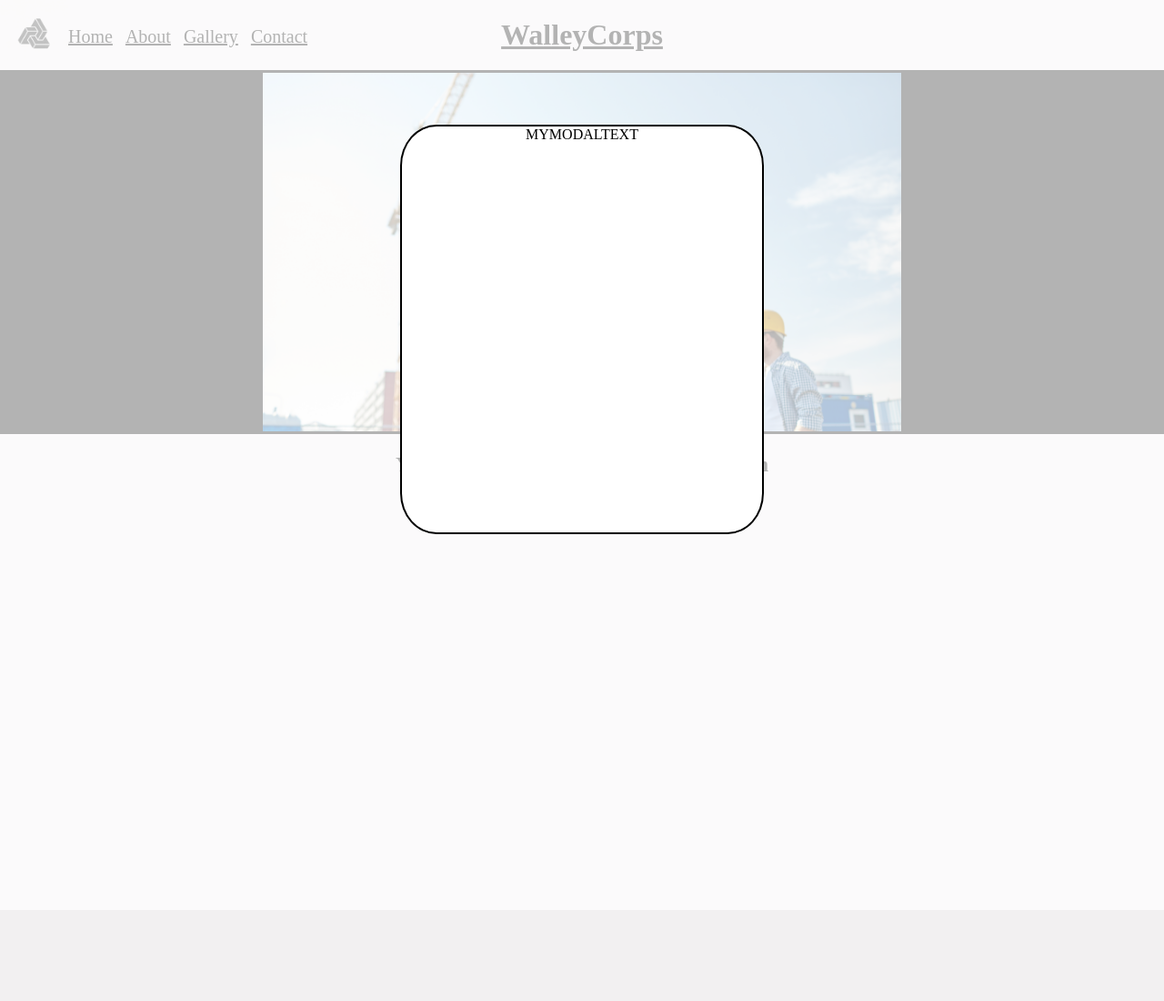
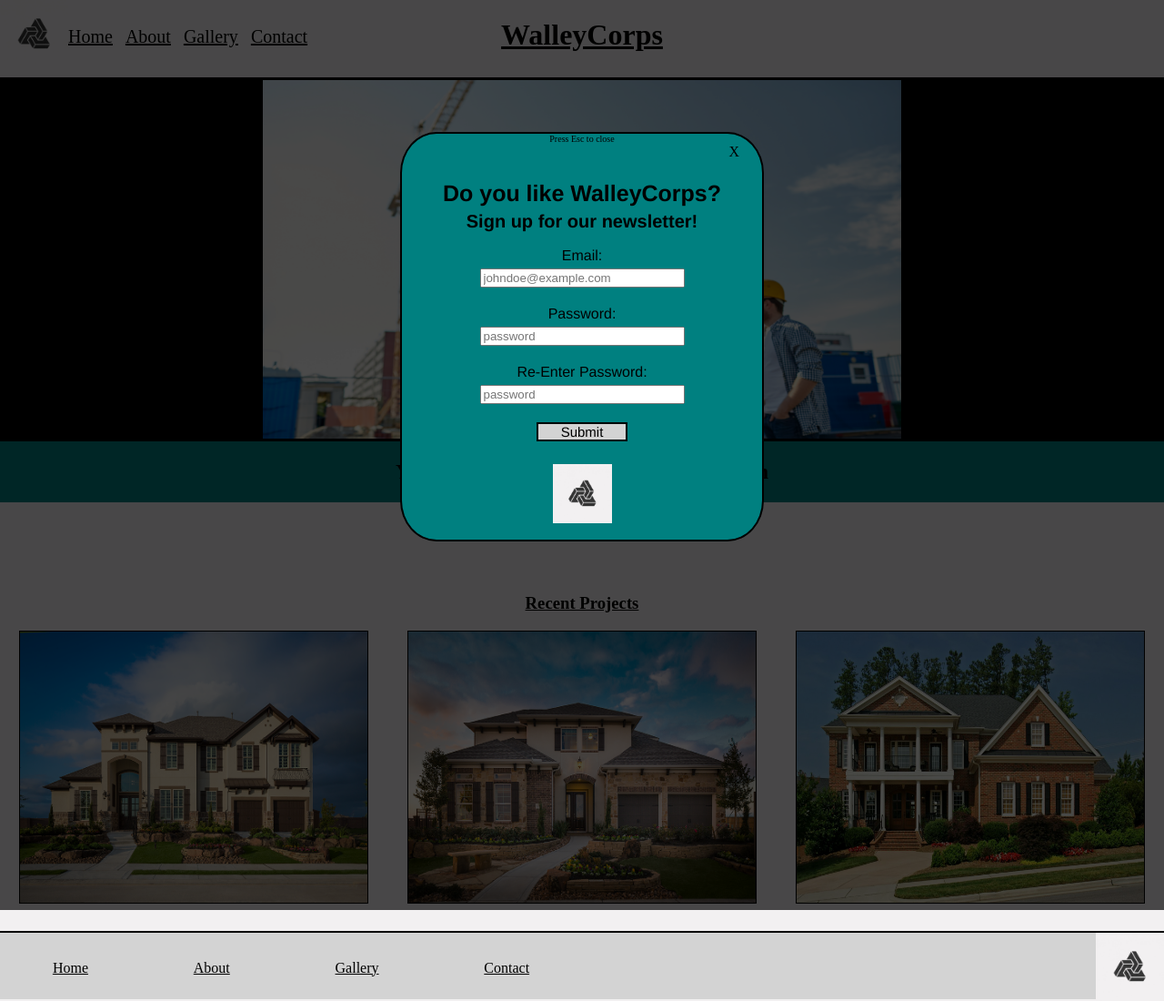
Before and after one commit to troywalley/javawebsite, a plain HTML site: page index.html in a window 1280 px wide. Shown: the whole page at 91% size. Before the commit the page ends 944 px from the top, so only its background shows below. Drawn offline with Linux system fonts and the light colour scheme.

Commit message:
try website commit

```diff
--- a/index.html
+++ b/index.html
@@ -7,27 +7,67 @@
 <body>
 
 <div class="spacer">
-
+<div class="hamburgerbutton" id="hamburgerbutton"></div>
 <div class="lefttitle">
 	<div class="logo"></div>
-	<div class="button">Home</div>
-	<div class="button">About</div>
-	<div class="button">Gallery</div>
-	<div class="button">Contact</div>
+	<a href=""><div class="button">Home</div></a>
+	<a href=""><div class="button">About</div></a>
+	<a href=""><div class="button">Gallery</div></a>
+	<a href=""><div class="button">Contact</div></a>
 
 </div>
 	<h1 class="name">WalleyCorps</h1>
 </div>
+<div class="hambox">
+	<div class="hambutton">Home</div>
+	<div class="hambutton">About</div>
+	<div class="hambutton">Gallery</div>
+	<div class="hambutton">Contact</div>
+</div>
 <div class="maincontainer">
-<div class="modalcontainer">
-<div class="modal">MYMODALTEXT</div>
+<div class="modalcontainer" id="modalcontainer">
+<div class="modal">
+	<div class="esctoclose">Press Esc to close</div>
+	<div class="xout">X</div>
+	<h2 class="modalheader topmodalheader">Do you like WalleyCorps?</h2>
+	<h2 class="modalheader">Sign up for our newsletter!</h2>
+	<form>
+
+		<div class="modaltext">Email:</div>
+		<input class="formdata" type="text" name="email" placeholder="johndoe@example.com">
+		<div class="modaltext">Password:</div>
+		<input class="formdata" type="text" name="password" placeholder="password">
+		<div class="modaltext">Re-Enter Password:</div>
+		<input class="formdata" placeholder="password" type="text" name="re-enter-password">
+
+	</form>
+	<div class="submit modaltext">Submit</div>
+		<div class="modallogo"></div>
+</div>
 </div>
 </div>
 <div class="content">
 	<div class="carousel" id="carousel"></div>
 </div>
 <h2 class="provider">Your #1 Provider in Home Construction</h2>
-<div class="secondcontent"></div>
+<div class="secondcontent">
+	<h3 class="recentprojectsheader">Recent Projects</h3>
+	<div class="recentproject">
+		<div class="project project1"></div>
+		<div class="project project2"></div>
+		<div class="project project3"></div>
+	</div>
+</div>
+
+<div class="footer">
+	<div class="footercontainer">
+		<a href="index.html"><div class="Home">Home</div></a>
+		<a href=""><div class="About">About</div></a>
+		<a href=""><div class="Gallery">Gallery</div></a>
+		<a href=""><div class="Contact">Contact</div></a>
+	</div>
+	<div class="footerlogo"></div>
+</div>
 
 <div id="overlays" class="overlays"></div>
 <script src="scripts.js"></script>
--- a/scripts.js
+++ b/scripts.js
@@ -1,17 +1,22 @@
 var modal=document.getElementsByClassName("modalcontainer")[0];
+var modalx=document.getElementsByClassName("modal")[0];
 var overlays=document.getElementById("overlays");
+var submit=document.getElementsByClassName("submit")[0];
+var xout=document.getElementsByClassName("xout")[0];
 
-document.addEventListener("click", ShowModal);
 window.setTimeout(ShowModal,3000)
 function ShowModal(){
 	modal.style.display="block";
 	overlays.style.display="block";
-	document.addEventListener("keydown",CloseWindow)
+	document.addEventListener("keydown",CloseWindow);
 }
 function CloseWindow(event){
+
 	if(event.keyCode===27){
-		modal.style.display="none"
-		overlays.style.display="none";
+		CloseModal();
+	} else if(event.keyCode===13){
+		alert("Thanks! You have been signed up for our newsletter.")
+		CloseModal();
 	}
 }
 function Carousel(){
@@ -44,3 +49,26 @@ function Pic5(){
 	carousel.style.backgroundImage="url('construction5.jpg')"
 	window.setTimeout(Carousel,3000)
 }
+
+
+
+function CloseModal(){
+	modal.style.display="none";
+	overlays.style.display="none";
+}
+submit.addEventListener("click", function(){
+
+	alert("Thanks! You have been signed up for our newsletter.")
+	CloseModal();
+})
+xout.addEventListener("click",CloseModal);
+var hambox=document.getElementsByClassName("hambox")[0];
+var hambutton=document.getElementById("hamburgerbutton");
+hambutton.addEventListener("click",ShowHamBox);
+function ShowHamBox(){
+	if(hambox.style.display==="none"){
+		hambox.style.display="block"
+	}else{
+		hambox.style.display="none"
+	}
+}
--- a/styles.css
+++ b/styles.css
@@ -11,7 +11,7 @@ body{
 	height:450px;
 	width:400px;
 	border:2px solid black;
-	background-color:white;
+	background-color:teal;
 	margin:0 auto;
 	border-radius:10%;
 	margin-top:60px;
@@ -24,6 +24,11 @@ body{
 	display:flex;
 	justify-content:center;
 	flex-wrap:wrap;
+	position:fixed;
+	width:100%;
+	/*margin-bottom:100px;*/
+	clear:both;
+	top:0;
 }
 .name{
 	height:auto;
@@ -34,9 +39,7 @@ body{
 }
 
 .maincontainer{
-	/*display:flex;
-	justify-content:center;
-	flex-wrap:wrap;*/
+	padding-top:85px;
 }
 .content{
 	height:400px;
@@ -52,7 +55,7 @@ body{
 
 }
 .secondcontent{
-	height:400px;
+
 
 }
 .logo{
@@ -87,19 +90,177 @@ body{
 	border:1px solid black;
 	width:55%;
 	height:auto;
-	background-size:cover;
+	background-size:100% 100%;
 	border-top:none;
 	border-bottom:none;
+	min-width:400px;
 }
 .provider{
 	text-align:center;
+	background-color:teal;
+	padding-top:19.920px;
+	padding-bottom:19.920px;
+	margin:0;
 }
 .overlays{
 	display:none;
 	height:1000px;
 	width:100%;
-	background-color:rgba(255, 255, 255, 0.7);
+	background-color:rgba(1, 1, 1, 0.7);
 	position:fixed;
 	top:0;
 	left:0;
 }
+.hamburgerbutton{
+	background-image:url("hamburgerbutton.PNG");
+	background-size:100% 100%;
+	width:35px;
+	height:60px;
+	margin-left:20px;
+	margin-top:10px;
+	display:none;
+}
+.xout{
+	float:right;
+	margin-right:25px;
+	margin-top:0px;
+
+}
+.xout:hover{
+	background-color:red;
+	color:white;
+}
+.modalheader{
+	font-family:Helvetica;
+	font-size:20px;
+	text-align:center;
+	margin-top:0px;
+}
+.topmodalheader{
+	margin-top:40px;
+	margin-bottom:5px;
+	font-size:25px;
+}
+.submit{
+	background-color:lightgrey;
+	width:100px;
+	text-align:center;
+	margin:0 auto;
+	border:2px solid black;
+	font-size:15px;
+
+}
+.hambox{
+	width:100px;
+	height:200px;
+	border:2px solid black;
+	margin-top:85px;
+	position:fixed;
+	background-color:lightgrey;
+	display:none;
+
+}
+.hambutton{
+	font-size:20px;
+	margin-bottom:5px;
+	margin-top:10px;
+	text-decoration:underline;
+}
+.modaltext{
+	font-family:Helvetica;
+	margin-bottom:5px;
+}
+input{
+	width:225px;
+	margin-bottom:20px;
+}
+.modallogo{
+	background-image: url("logo.jpg");
+	background-size:cover;
+	margin:0 auto;
+	height:65px;
+	width:65px;
+	margin-top:25px;
+}
+.footer{
+	border-top:2px solid  black;
+	height:75px;
+	background-color:lightgrey;
+	display:flex;
+	justify-content:space-between;
+	flex-wrap:wrap;
+
+}
+.submit:hover{
+	background-color:lightblue;
+	transition:.25s;
+}
+.esctoclose{
+	font-size:10px;
+}
+.recentprojectsheader{
+	text-decoration:underline;
+	margin-top:100px;
+	text-align:center;
+}
+.recentproject{
+	display:flex;
+	justify-content:space-around;
+	flex-wrap:wrap;
+}
+.project{
+	height:300px;
+	background-size:100% 100%;
+	width:30%;
+	border:1px solid black;
+	background-repeat:no-repeat;
+	min-width:300px;
+	margin-bottom:30px;
+}
+.project1{
+	background-image:url("project1.jpg");
+}
+.project2{
+	background-image:url("project2.jpg");
+}
+.project3{
+	background-image:url("project3.jpg");
+}
+.footercontainer{
+	width:50%;
+
+	margin-top:30px;
+	display:flex;
+	justify-content:space-around;
+	flex-wrap:wrap;
+}
+.Home, .About, .Gallery, .Contact{
+	display:inline-block;
+	text-decoration:underline;
+}
+a{
+	text-decoration:none;
+	color:black;
+}
+.footerlogo{
+	background-image:url("logo.jpg");
+	background-size:cover;
+	height:75px;
+	width:75px;
+	float:right;
+	display:inline-block
+}
+@media all and (max-width:950px){
+	.lefttitle{
+		display:none;
+	}
+	.hamburgerbutton{
+		display:block;
+	}
+
+}
+@media all and (max-width:417px){
+	.modal{
+		width:350px;
+	}
+}
```
Also changed, not shown: hamburgerbutton.png (added), project1.jpg (added), project2.jpg (added), project3.jpg (added).
